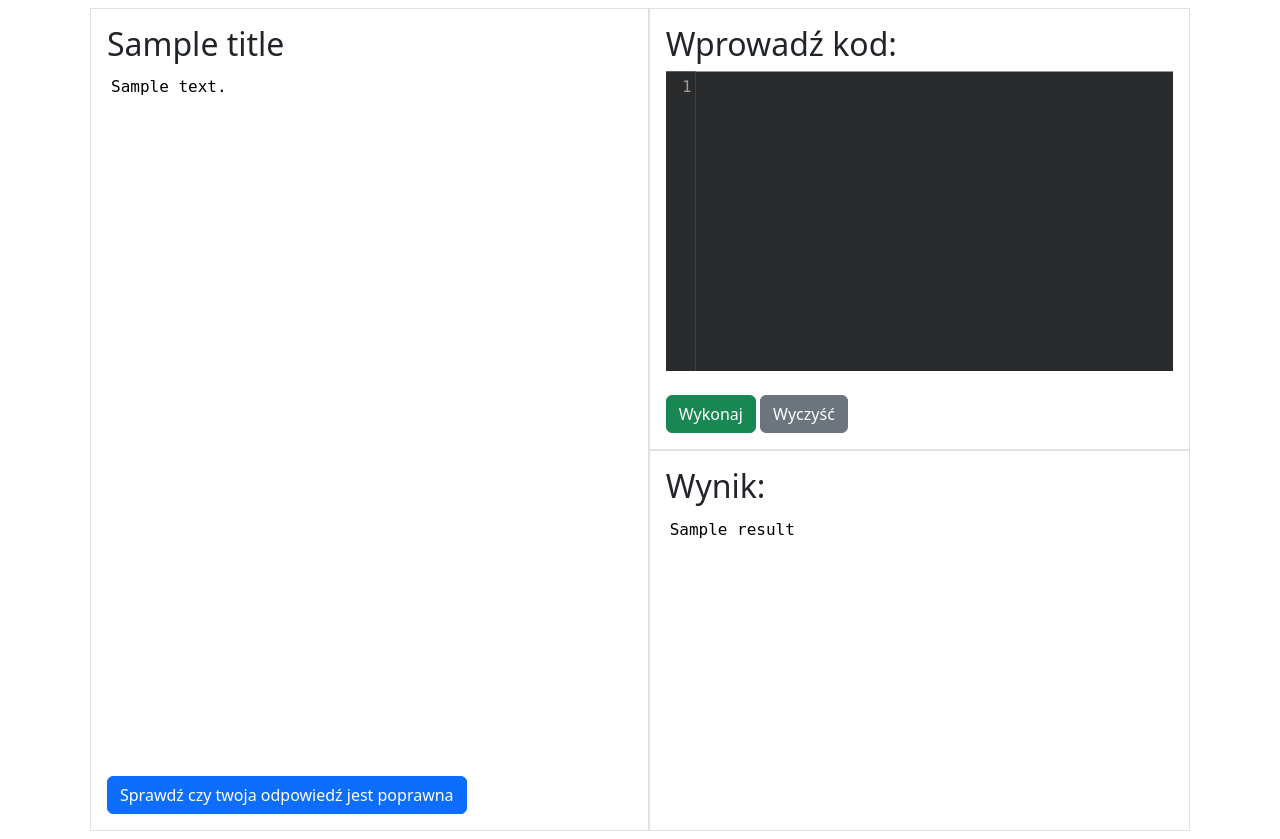
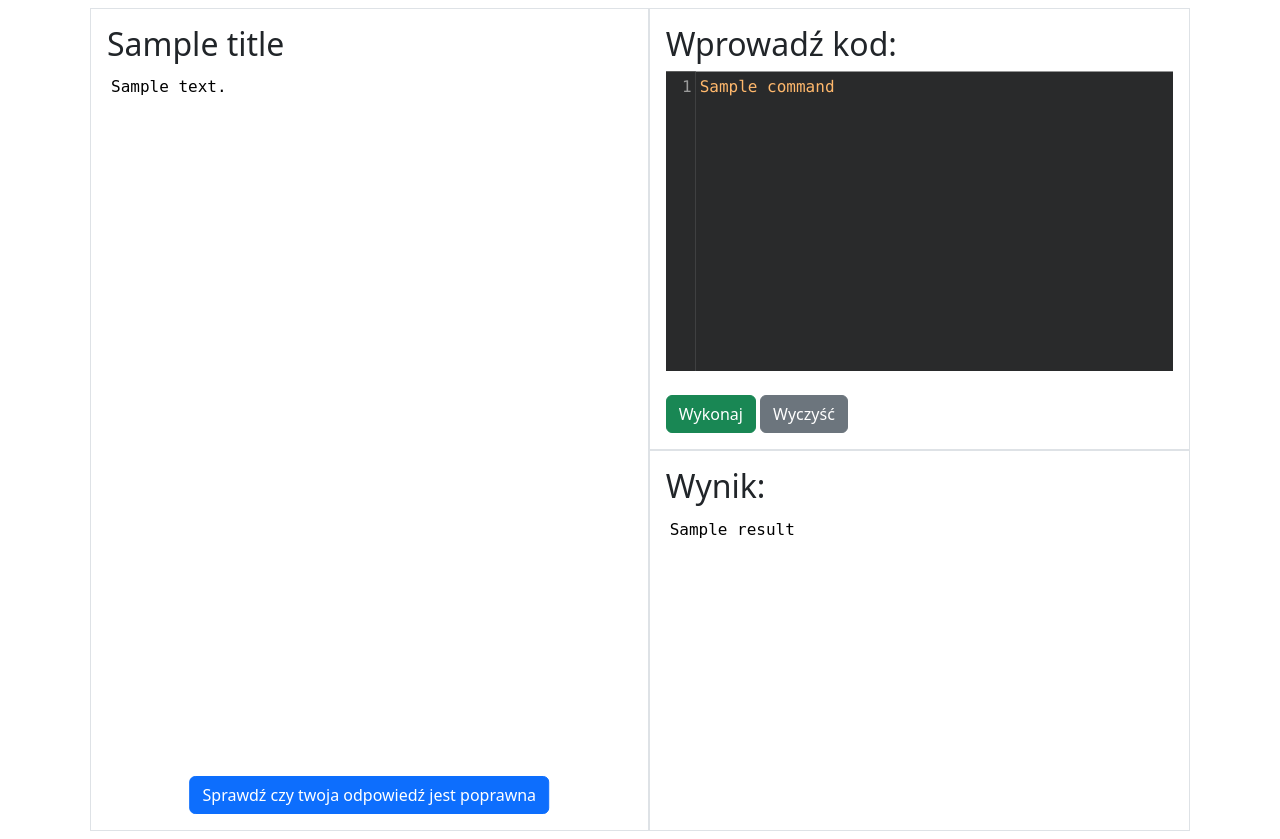
Before and after one commit to Pawi1/pythongame, a Django app: template gra/templates/execute_command.html in a window 1280 px wide. Run offline with Django 3.2, Linux system fonts and the light colour scheme; the template is opened without the code that fills it: most values are stand-ins (such as "Sample title", 1, 10 or a date in 2020); some libraries are stand-ins or nearby versions.

Commit message:
Małe zmiany

```diff
--- a/gra/templates/execute_command.html
+++ b/gra/templates/execute_command.html
@@ -14,15 +14,14 @@
 </head>
 <body>
 <div class="container">
-    <div class="d-flex gy-2 m-2 flex-column flex-md-row">
+    <div class="d-flex gy-2 m-2 flex-column flex-lg-row">
         <div class="d-flex flex-column w-100 p-3 border">
         <div class="flex-grow-1">
             <h2>{{ title }}</h2>
             <textarea id="content">{{ content }}</textarea>
-            <br>
         </div>
         <div class="flex-grow-1 position-relative">
-            <div class="position-absolute bottom-0 ">
+            <div class="position-absolute bottom-0 start-50 translate-middle-x">
             <form method="post" action="{% url 'execute_command' %}"">
                 <input type="submit" class="btn btn-primary" value="Sprawdź czy twoja odpowiedź jest poprawna" name="Sprawdz">
             </form>
@@ -34,7 +33,7 @@
                 <h2>Wprowadź kod:</h2>
                 <form method="post" action="{% url 'execute_command' %}">
                     {% csrf_token %}
-                    <textarea id="command" name="command" class="form"></textarea>
+                    <textarea id="command" name="command" class="form">{{ command }}</textarea>
                     <br>
                     <input type="submit" class="btn btn-success" value="Wykonaj">
                     <input type="submit" class="btn btn-secondary" value="Wyczyść" name="clear_button">
@@ -42,17 +41,10 @@
                     <input type="hidden" name="form_source" value="" id="formSourceField">
                 </form>
             </div>
-            {% if result or error_message %}
+            {% if result%}
             <div id="output" class="border p-3 flex-grow-1">
-                {% if result %}
                 <h2>Wynik:</h2>
                 <textarea id="result">{{ result }}</textarea>
-                {% endif %}
-
-                {% if error_message %}
-                <h2 class="text-danger">Błąd:</h2>
-                <textarea id="result">{{ error_message }}</textarea>
-                {% endif %}
             </div>
             {% endif %}
         </div>
```
Also changed, not shown: gra/views.py (+14 -12 lines).
